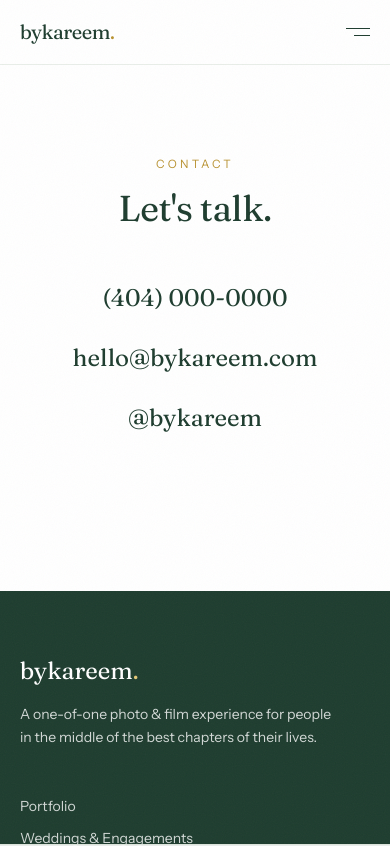
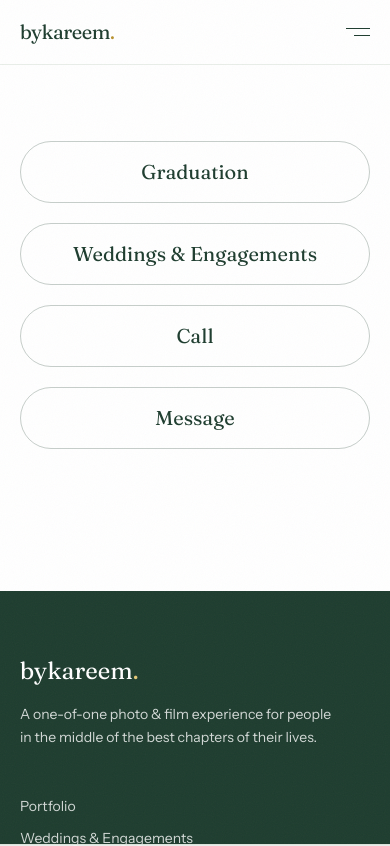
Before and after one commit to kkareem01/bykareem, a Next.js app: page /contact in a window 390 px wide. Shown: the top 846 px of the page. Built offline with nearby package versions, Linux system fonts and the light colour scheme.

Commit message:
feat: scraper-proof phone links, contact quick links, portfolio jump nav

```diff
--- a/app/contact/page.tsx
+++ b/app/contact/page.tsx
@@ -1,6 +1,7 @@
 import type { Metadata } from "next";
-import { contactCopy } from "@/content/copy";
+import Link from "next/link";
 import { site } from "@/content/site-config";
+import { ProtectedTel } from "@/components/ui/ProtectedTel";
 import { Reveal } from "@/components/ui/Reveal";
 
 export const metadata: Metadata = {
@@ -8,37 +9,29 @@ export const metadata: Metadata = {
   description: `Reach ${site.name} by phone, email, or Instagram.`,
 };
 
-const phoneHref = `tel:+1${site.phone.replace(/\D/g, "")}`;
+const linkClass =
+  "flex w-full items-center justify-center rounded-full border border-hunter/25 px-6 py-4 font-display text-xl sm:text-2xl transition-all duration-300 hover:border-gold hover:text-gold";
+
+const links = [
+  { label: "Graduation", href: "/graduation" },
+  { label: "Weddings & Engagements", href: "/weddings" },
+] as const;
 
 export default function ContactPage() {
   return (
     <section className="flex min-h-[70vh] items-center py-24 md:py-32">
-      <div className="mx-auto w-full max-w-3xl px-5 sm:px-8 text-center">
+      <div className="mx-auto w-full max-w-md px-5 sm:px-8">
         <Reveal>
-          <p className="eyebrow eyebrow--gold mb-4">{contactCopy.eyebrow}</p>
-          <h1 className="display text-4xl sm:text-5xl md:text-6xl">
-            {contactCopy.heading}
-          </h1>
-        </Reveal>
-        <Reveal delay={1}>
-          <div className="mt-14 flex flex-col items-center gap-7 font-display text-2xl sm:text-3xl">
-            <a href={phoneHref} className="transition-colors hover:text-gold">
-              {site.phone}
-            </a>
-            <a
-              href={`mailto:${site.email}`}
-              className="transition-colors hover:text-gold"
-            >
-              {site.email}
-            </a>
-            <a
-              href={site.instagram}
-              target="_blank"
-              rel="noopener noreferrer"
-              className="transition-colors hover:text-gold"
-            >
-              @{site.name}
-            </a>
+          <div className="flex flex-col gap-5">
+            {links.map((link) => (
+              <Link key={link.href} href={link.href} className={linkClass}>
+                {link.label}
+              </Link>
+            ))}
+            <ProtectedTel className={linkClass}>Call</ProtectedTel>
+            <ProtectedTel scheme="sms" className={linkClass}>
+              Message
+            </ProtectedTel>
           </div>
         </Reveal>
       </div>
--- a/app/portfolio/page.tsx
+++ b/app/portfolio/page.tsx
@@ -13,12 +13,25 @@ import { type GalleryLink } from "@/components/sections/PortfolioGallery";
 import { SessionCollage } from "@/components/sections/SessionCollage";
 import { Reveal } from "@/components/ui/Reveal";
 import { SectionHeading } from "@/components/ui/SectionHeading";
+import {
+  SectionJumpNav,
+  type JumpSection,
+} from "@/components/ui/SectionJumpNav";
 
 export const metadata: Metadata = {
   title: "Portfolio — Moments, not poses",
   description:
     "Selected wedding, engagement, and graduation work from bykareem — documentary-style photo and film across Georgia, including complete start-to-finish stories.",
 };
+
+/** side-rail anchors — ids live on scroll-offset wrappers below */
+const jumpSections: JumpSection[] = [
+  { id: "film", label: "Film" },
+  { id: "couples", label: "Couples" },
+  { id: "stories", label: "Stories" },
+  { id: "grads", label: "Grads" },
+  { id: "book", label: "Book" },
+];
 
 /**
  * Film-first landing: the reel proves the feeling in ten seconds, the
@@ -32,6 +45,8 @@ export default function PortfolioPage() {
 
   return (
     <>
+      <SectionJumpNav sections={jumpSections} />
+
       <section className="pt-28 md:pt-36 pb-4">
         <div className="mx-auto max-w-6xl px-5 sm:px-8">
           <SectionHeading
@@ -43,6 +58,7 @@ export default function PortfolioPage() {
         </div>
       </section>
 
+      <div id="film" className="scroll-mt-20">
         <FilmReel
           eyebrow={portfolioCopy.film.eyebrow}
           heading={portfolioCopy.film.heading}
@@ -50,13 +66,16 @@ export default function PortfolioPage() {
           videoSrc={filmReel.videoSrc}
           fallbackNote={portfolioCopy.film.videoFallbackNote}
         />
+      </div>
 
+      <div id="couples" className="scroll-mt-20">
         <SessionCollage
           eyebrow={portfolioCopy.couplesGallery.eyebrow}
           heading={portfolioCopy.couplesGallery.heading}
           images={galleries.couples}
           links={couplesLinks}
         />
+      </div>
 
       {/* soft mid-scroll CTA — peak emotion happens mid-page, not at the end */}
       <section className="border-y border-line bg-porcelain">
@@ -71,6 +90,7 @@ export default function PortfolioPage() {
         </Reveal>
       </section>
 
+      <div id="stories" className="scroll-mt-20">
         <FeaturedStories
           eyebrow={portfolioCopy.stories.eyebrow}
           heading={portfolioCopy.stories.heading}
@@ -78,7 +98,9 @@ export default function PortfolioPage() {
           stories={stories}
           cardCta={portfolioCopy.stories.cardCta}
         />
+      </div>
 
+      <div id="grads" className="scroll-mt-20">
         <SessionCollage
           eyebrow={portfolioCopy.gradGallery.eyebrow}
           heading={portfolioCopy.gradGallery.heading}
@@ -86,13 +108,16 @@ export default function PortfolioPage() {
           links={gradLinks}
           tone="tint"
         />
+      </div>
 
+      <div id="book" className="scroll-mt-20">
         <FinalCta
           heading="Like what you see?"
           sub="The free consult call takes 20 minutes and ends with an exact quote for your date."
           cta="Book a Free Consult"
           ctaHref="/book"
         />
+      </div>
     </>
   );
 }
--- a/components/layout/Footer.tsx
+++ b/components/layout/Footer.tsx
@@ -1,5 +1,6 @@
 import Link from "next/link";
 import { footer, nav, site } from "@/content/site-config";
+import { ProtectedTel } from "@/components/ui/ProtectedTel";
 import { FooterCtaLink } from "./FooterCtaLink";
 
 export function Footer() {
@@ -35,12 +36,7 @@ export function Footer() {
           >
             {site.email}
           </a>
-          <a
-            href={`tel:${site.phone.replace(/\D/g, "")}`}
-            className="hover:text-gold-light transition-colors"
-          >
-            {site.phone}
-          </a>
+          <ProtectedTel className="hover:text-gold-light transition-colors" />
           <div className="flex gap-4 mt-2">
             <a
               href={site.instagram}
--- /dev/null
+++ b/components/ui/ProtectedTel.tsx
@@ -0,0 +1,49 @@
+"use client";
+
+import { useEffect, useState, type ReactNode } from "react";
+
+/**
+ * Spam-scraper protection: the phone number never appears in
+ * server-rendered HTML or as a plain digit string in the JS bundle.
+ * Digits are stored shifted (+2 mod 10) and decoded in the browser
+ * after hydration, so bots scanning page source or bundles for
+ * phone-number patterns find nothing. To change the number, shift
+ * each digit up by 2 (wrapping 8→0, 9→1) and update the array.
+ */
+const SHIFTED_DIGITS = [6, 2, 6, 4, 4, 3, 1, 3, 3, 3] as const;
+
+function decodeDigits(): string {
+  return SHIFTED_DIGITS.map((d) => (d + 8) % 10).join("");
+}
+
+function formatDisplay(digits: string): string {
+  return `(${digits.slice(0, 3)}) ${digits.slice(3, 6)}-${digits.slice(6)}`;
+}
+
+type ProtectedTelProps = {
+  scheme?: "tel" | "sms";
+  className?: string;
+  /** Custom label (e.g. "Call"); defaults to the formatted number. */
+  children?: ReactNode;
+};
+
+export function ProtectedTel({
+  scheme = "tel",
+  className,
+  children,
+}: ProtectedTelProps) {
+  const [digits, setDigits] = useState<string | null>(null);
+
+  useEffect(() => {
+    setDigits(decodeDigits());
+  }, []);
+
+  return (
+    <a
+      href={digits ? `${scheme}:+1${digits}` : undefined}
+      className={className}
+    >
+      {children ?? (digits ? formatDisplay(digits) : " ")}
+    </a>
+  );
+}
--- /dev/null
+++ b/components/ui/SectionJumpNav.tsx
@@ -0,0 +1,81 @@
+"use client";
+
+import { useEffect, useState } from "react";
+
+export type JumpSection = {
+  /** id of the element to scroll to */
+  id: string;
+  label: string;
+};
+
+type SectionJumpNavProps = {
+  sections: JumpSection[];
+};
+
+/**
+ * Minimal fixed side rail for long single pages: one tick per section,
+ * label surfaces on hover/focus, the active tick grows and turns gold.
+ * Smooth scrolling comes from the global `scroll-behavior` (which already
+ * respects prefers-reduced-motion). Desktop-only — on phones it would
+ * fight the sticky CTA and crowd the gutter.
+ */
+export function SectionJumpNav({ sections }: SectionJumpNavProps) {
+  const [activeId, setActiveId] = useState<string | null>(null);
+
+  useEffect(() => {
+    const targets = sections
+      .map((s) => document.getElementById(s.id))
+      .filter((el): el is HTMLElement => el !== null);
+    if (targets.length === 0) return;
+
+    // A thin band just above the viewport's midline: whichever section
+    // occupies it is "where the reader is", independent of section height.
+    const observer = new IntersectionObserver(
+      (entries) => {
+        for (const entry of entries) {
+          if (entry.isIntersecting) setActiveId(entry.target.id);
+        }
+      },
+      { rootMargin: "-40% 0px -55% 0px", threshold: 0 },
+    );
+    for (const el of targets) observer.observe(el);
+    return () => observer.disconnect();
+  }, [sections]);
+
+  return (
+    <nav
+      aria-label="On this page"
+      className="hidden lg:flex fixed right-5 xl:right-9 top-1/2 -translate-y-1/2 z-40 flex-col items-end gap-5"
+    >
+      {sections.map((section) => {
+        const active = section.id === activeId;
+        return (
+          <a
+            key={section.id}
+            href={`#${section.id}`}
+            aria-current={active ? "location" : undefined}
+            className="group flex items-center justify-end gap-3 py-0.5"
+          >
+            <span
+              className={`eyebrow rounded bg-snow/85 px-1.5 backdrop-blur-sm transition-opacity duration-300 ${
+                active
+                  ? "eyebrow--gold opacity-100"
+                  : "opacity-0 group-hover:opacity-100 group-focus-visible:opacity-100"
+              }`}
+            >
+              {section.label}
+            </span>
+            <span
+              aria-hidden="true"
+              className={`block h-px transition-all duration-300 ${
+                active
+                  ? "w-8 bg-gold"
+                  : "w-4 bg-moss/50 group-hover:bg-hunter group-focus-visible:bg-hunter"
+              }`}
+            />
+          </a>
+        );
+      })}
+    </nav>
+  );
+}
--- a/content/site-config.ts
+++ b/content/site-config.ts
@@ -12,8 +12,11 @@ export const site = {
   legalName: "bykareem photo & film",
   region: "Georgia",
   serviceArea: "Serving Atlanta, Athens & all of Georgia",
-  /** PLACEHOLDER — set the real phone before launch */
-  phone: "(404) 000-0000",
+  /**
+   * The public phone number is deliberately NOT stored here as plain
+   * text — it lives encoded in components/ui/ProtectedTel.tsx so spam
+   * scrapers can't harvest it from page source or the JS bundle.
+   */
   /** PLACEHOLDER — set the real public email before launch */
   email: "hello@bykareem.com",
   /** PLACEHOLDER — set the production domain before launch */
```
Lines whose indentation alone changed are shown as unchanged.
